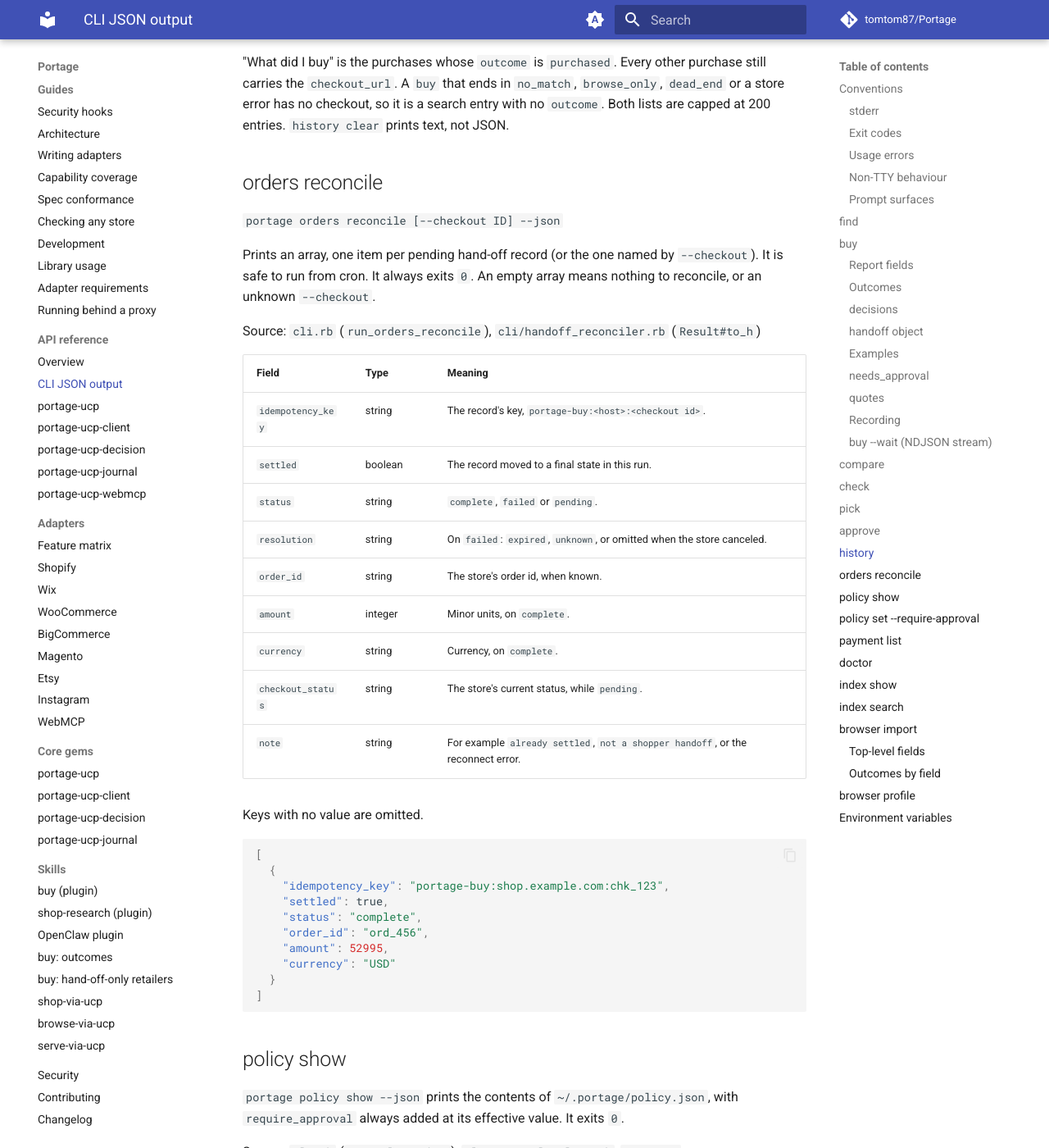
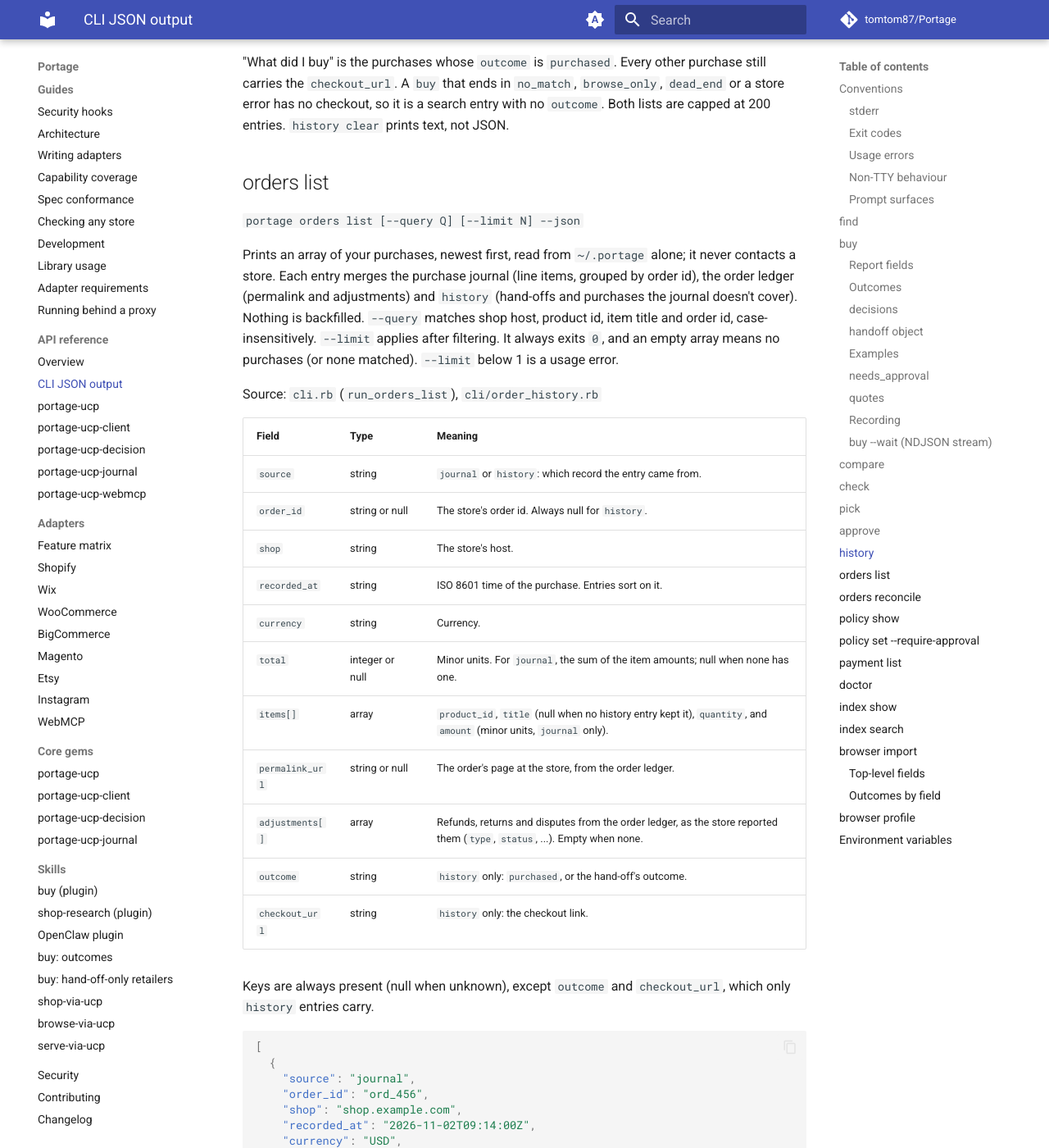
Before and after one commit to tomtom87/Portage, an MkDocs documentation site: the page built from docs/api/cli-json.md, in a window 1280 px wide and 1400 px high, scrolled down 23169 px. Shown: the whole window at 82% size. Built offline with MkDocs 1.6.1 and Material for MkDocs 9.7.7, drawn with Linux system fonts in a browser that asks for light colours; comment, search, counter and statistics services are not loaded; some of the changed text lies outside the part shown.

Commit message:
Catch the docs up with release set 0.23.0
Cover the client's REST transport in its README and API page, document
orders list --json, and refresh the stale version numbers in the API
pages and the README's Docker example.

````diff
--- a/docs/api/cli-json.md
+++ b/docs/api/cli-json.md
@@ -1,6 +1,6 @@
 # CLI JSON reference
 
-This page is the machine-readable contract of `portage` (gem `portage-cli` 0.13.1) for agents and scripts that drive it with `--json`.
+This page is the machine-readable contract of `portage` (gem `portage-cli` 0.16.0) for agents and scripts that drive it with `--json`.
 
 For flags and human-readable output, see the [CLI reference](../cli-reference.md). For how an agent loop uses these reports end to end, see [Agentic flow](../agentic-flow.md).
 
@@ -8,7 +8,7 @@ Source: `portage-cli/lib/portage/cli.rb`, `portage-cli/lib/portage/cli/*.rb`
 
 ## Conventions
 
-- `--json` writes to stdout. Most commands print one pretty-printed JSON value. Some print an array, not an object (`doctor`, `orders reconcile`, `payment list`).
+- `--json` writes to stdout. Most commands print one pretty-printed JSON value. Some print an array, not an object (`doctor`, `orders list`, `orders reconcile`, `payment list`).
 - `buy --wait --json` is the exception. It streams one-line JSON events first, then the final report. See [buy --wait](#buy-wait-ndjson-stream).
 - Branch on `outcome` (buy) or on `error` (browser commands). Never branch on `message`.
 - Money is an integer in minor units (cents, pence). `--max-price 400` means 400 major units and is converted to minor units by multiplying by 100. There is no currency conversion.
@@ -33,7 +33,7 @@ Diagnostics go to stderr, never into the JSON. Examples:
 | `pick`, `approve` | `picked`, `approved`, `viewed`, `needs_pick`, `needs_approval` | Any other outcome (`cancelled`, `search_not_found`, `offer_not_found`, `quote_not_found`, `quote_used`, `view_refused`, `no_terminal`, `invalid_option`, `error`) |
 | `doctor`, `configure`, `setup` | No finding has `level: "warning"` | At least one warning |
 | `policy set` | Applied | A lowering of `--require-approval` that wasn't confirmed at a terminal (nothing changed), or a usage error |
-| `history`, `policy show`, `orders reconcile`, `index show`, `index sources`, `browser profile init/status` | Always | Not used |
+| `history`, `policy show`, `orders list`, `orders reconcile`, `index show`, `index sources`, `browser profile init/status` | Always | Not used |
 | `payment list` | Always | Not used |
 | `browser import` | No `error` key | `error` present |
 | `browser profile open` | Attached | A `BrowserProfile` error |
@@ -616,6 +616,48 @@ Search entry: `query`, `url` (omitted for a cross-store `find`), `offer_count`,
 
 "What did I buy" is the purchases whose `outcome` is `purchased`. Every other purchase still carries the `checkout_url`. A `buy` that ends in `no_match`, `browse_only`, `dead_end` or a store error has no checkout, so it is a search entry with no `outcome`. Both lists are capped at 200 entries. `history clear` prints text, not JSON.
 
+## orders list
+
+`portage orders list [--query Q] [--limit N] --json`
+
+Prints an array of your purchases, newest first, read from `~/.portage` alone; it never contacts a store. Each entry merges the purchase journal (line items, grouped by order id), the order ledger (permalink and adjustments) and `history` (hand-offs and purchases the journal doesn't cover). Nothing is backfilled. `--query` matches shop host, product id, item title and order id, case-insensitively. `--limit` applies after filtering. It always exits `0`, and an empty array means no purchases (or none matched). `--limit` below 1 is a usage error.
+
+Source: `cli.rb` (`run_orders_list`), `cli/order_history.rb`
+
+| Field | Type | Meaning |
+|---|---|---|
+| `source` | string | `journal` or `history`: which record the entry came from. |
+| `order_id` | string or null | The store's order id. Always null for `history`. |
+| `shop` | string | The store's host. |
+| `recorded_at` | string | ISO 8601 time of the purchase. Entries sort on it. |
+| `currency` | string | Currency. |
+| `total` | integer or null | Minor units. For `journal`, the sum of the item amounts; null when none has one. |
+| `items[]` | array | `product_id`, `title` (null when no history entry kept it), `quantity`, and `amount` (minor units, `journal` only). |
+| `permalink_url` | string or null | The order's page at the store, from the order ledger. |
+| `adjustments[]` | array | Refunds, returns and disputes from the order ledger, as the store reported them (`type`, `status`, ...). Empty when none. |
+| `outcome` | string | `history` only: `purchased`, or the hand-off's outcome. |
+| `checkout_url` | string | `history` only: the checkout link. |
+
+Keys are always present (null when unknown), except `outcome` and `checkout_url`, which only `history` entries carry.
+
+```json
+[
+  {
+    "source": "journal",
+    "order_id": "ord_456",
+    "shop": "shop.example.com",
+    "recorded_at": "2026-11-02T09:14:00Z",
+    "currency": "USD",
+    "total": 52995,
+    "items": [
+      { "product_id": "gid://shopify/Product/1", "title": "Kettle", "quantity": 1, "amount": 52995 }
+    ],
+    "permalink_url": "https://shop.example.com/orders/ord_456",
+    "adjustments": []
+  }
+]
+```
+
 ## orders reconcile
 
 `portage orders reconcile [--checkout ID] --json`
````
Also changed, not shown: CHANGELOG.md (+2 -0 lines), README.md (+1 -1 lines), docs/api/portage-ucp-client.md (+12 -10 lines), docs/api/portage-ucp-decision.md (+1 -1 lines), portage-cli/README.md (+2 -1 lines), portage-ucp-client/README.md (+4 -3 lines).
